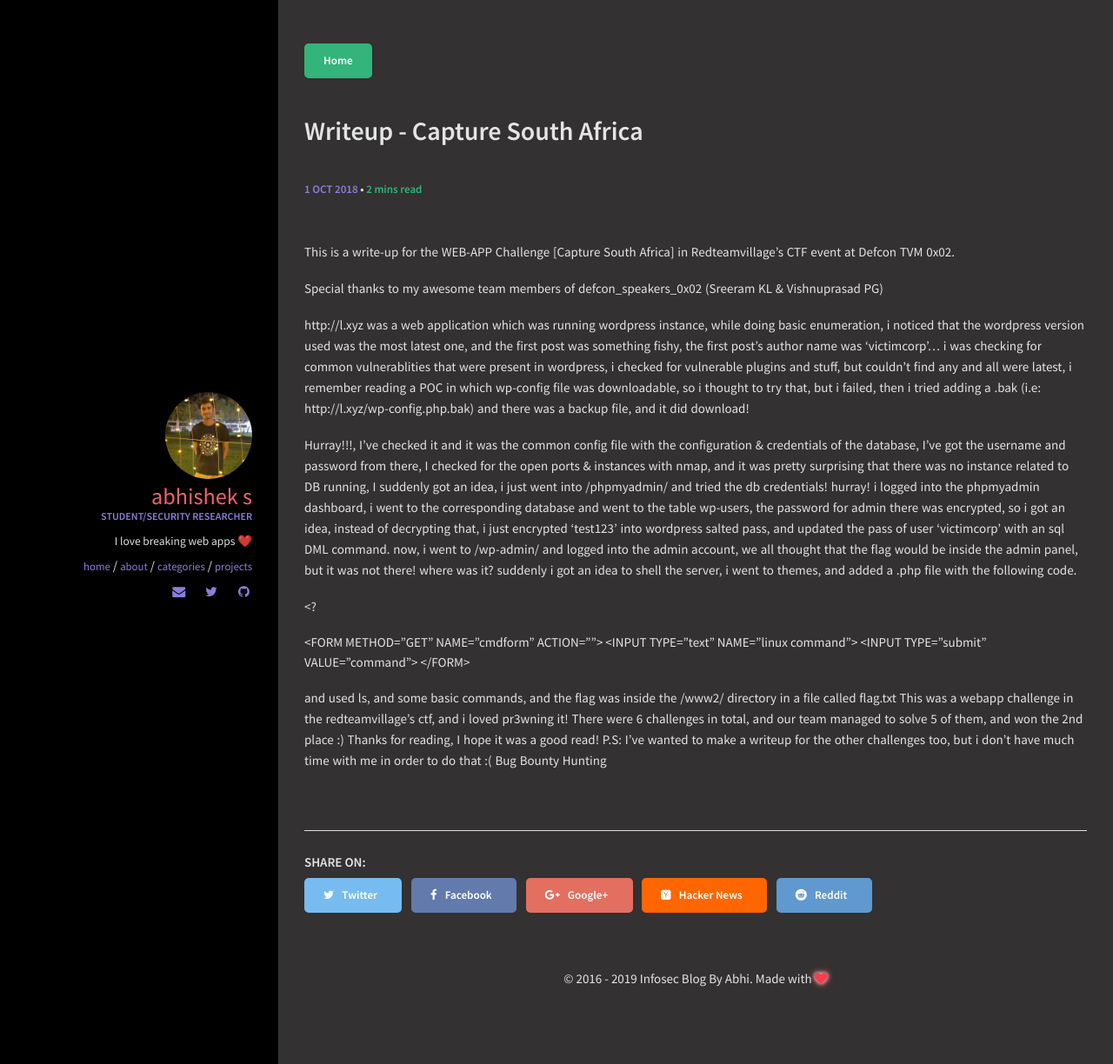
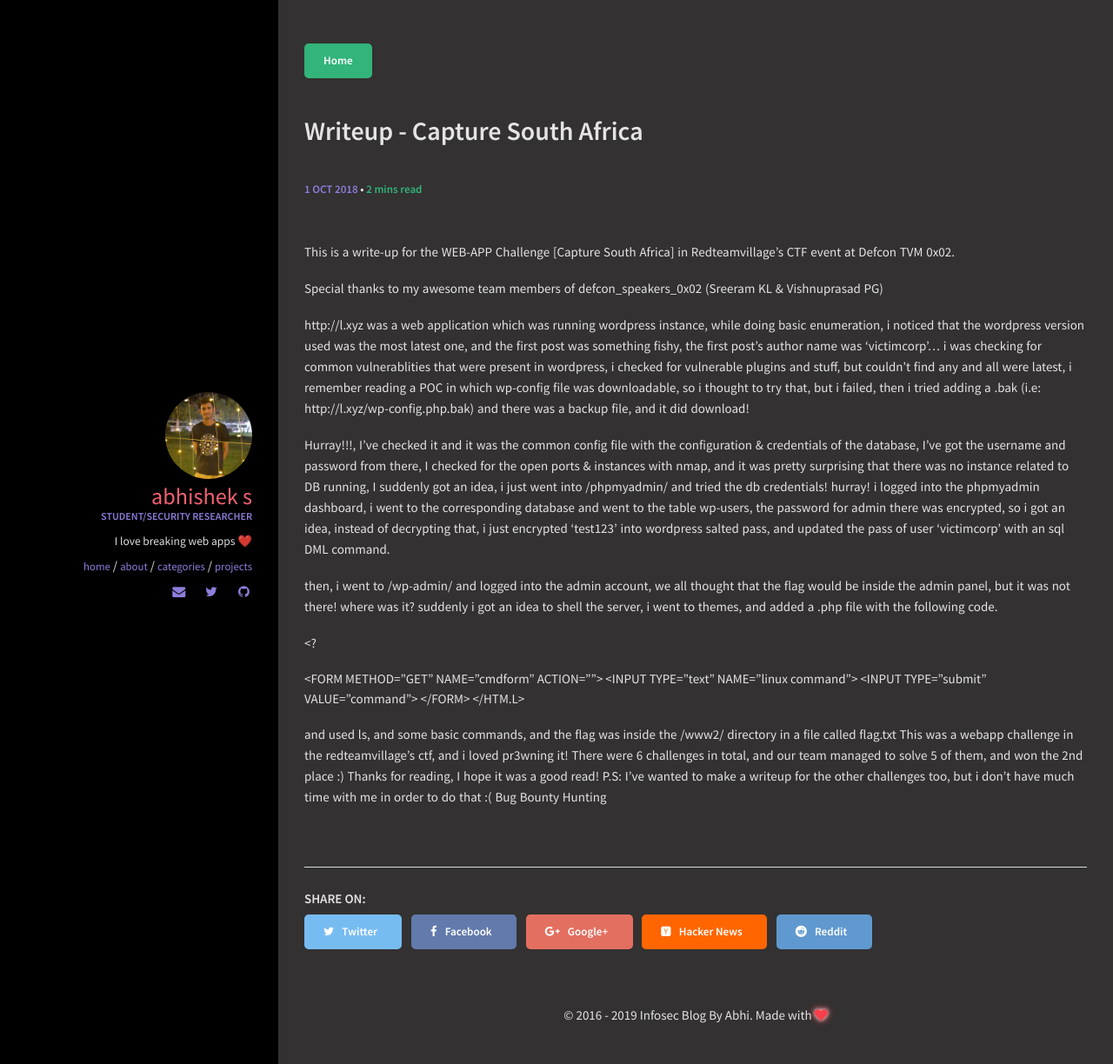
Before and after one commit to abhiabhi2306/abhiabhi2306.github.io, a Jekyll site: the page built from _posts/2019-09-01-csouthafrica.md, in a window 1280 px wide. Shown: the whole page at 87% size. Built offline with Jekyll 4.4.1, drawn with Linux system fonts in a browser that asks for light colours.

Commit message:
Update 2019-09-01-csouthafrica.md

```diff
--- a/_posts/2019-09-01-csouthafrica.md
+++ b/_posts/2019-09-01-csouthafrica.md
@@ -10,16 +10,23 @@ category: Boot2Root
 
 This is a write-up for the WEB-APP Challenge [Capture South Africa] in Redteamvillage’s CTF event at Defcon TVM 0x02.
 
+
+
+
 Special thanks to my awesome team members of defcon_speakers_0x02 (Sreeram KL & Vishnuprasad PG)
 
 <p>
 
 http://l.xyz was a web application which was running wordpress instance, while doing basic enumeration, i noticed that the wordpress version used was the most latest one, and the first post was something fishy, the first post’s author name was ‘victimcorp’… i was checking for common vulnerablities that were present in wordpress, i checked for vulnerable plugins and stuff, but couldn’t find any and all were latest, i remember reading a POC in which wp-config file was downloadable, so i thought to try that, but i failed, then i tried adding a .bak (i.e: http://l.xyz/wp-config.php.bak) and there was a backup file, and it did download! </p>
-<p>Hurray!!!, I’ve checked it and it was the common config file with the configuration & credentials of the database, I’ve got the username and password from there, I checked for the open ports & instances with nmap, and it was pretty surprising that there was no instance related to DB running, I suddenly got an idea, i just went into /phpmyadmin/ and tried the db credentials! hurray! i logged into the phpmyadmin dashboard, i went to the corresponding database and went to the table wp-users, the password for admin there was encrypted, so i got an idea, instead of decrypting that, i just encrypted ‘test123’ into wordpress salted pass, and updated the pass of user ‘victimcorp’ with an sql DML command.
-now, i went to /wp-admin/ and logged into the admin account, we all thought that the flag would be inside the admin panel, but it was not there! where was it? suddenly i got an idea to shell the server, i went to themes, and added a .php file with the following code. </p>
+
+
+<p>Hurray!!!, I’ve checked it and it was the common config file with the configuration & credentials of the database, I’ve got the username and password from there, I checked for the open ports & instances with nmap, and it was pretty surprising that there was no instance related to DB running, I suddenly got an idea, i just went into /phpmyadmin/ and tried the db credentials! hurray! i logged into the phpmyadmin dashboard, i went to the corresponding database and went to the table wp-users, the password for admin there was encrypted, so i got an idea, instead of decrypting that, i just encrypted ‘test123’ into wordpress salted pass, and updated the pass of user ‘victimcorp’ with an sql DML command.  </p>
+
+ <p>
+then, i went to /wp-admin/ and logged into the admin account, we all thought that the flag would be inside the admin panel, but it was not there! where was it? suddenly i got an idea to shell the server, i went to themes, and added a .php file with the following code. </p>
 
 <?
-<HTML>
+<HT.ML>
 <BODY>
 <FORM METHOD=”GET” NAME=”cmdform” ACTION=””>
 <INPUT TYPE=”text” NAME=”linux command”>
@@ -30,7 +37,7 @@ if($_GET[‘cmd’]) {
 system($_GET[‘cmd’]);
 }
 ?>
-</BODY></HTML>
+</BODY></HTM.L>
 
 <p>
 and used ls, and some basic commands, and the flag was inside the /www2/ directory in a file called flag.txt
```
